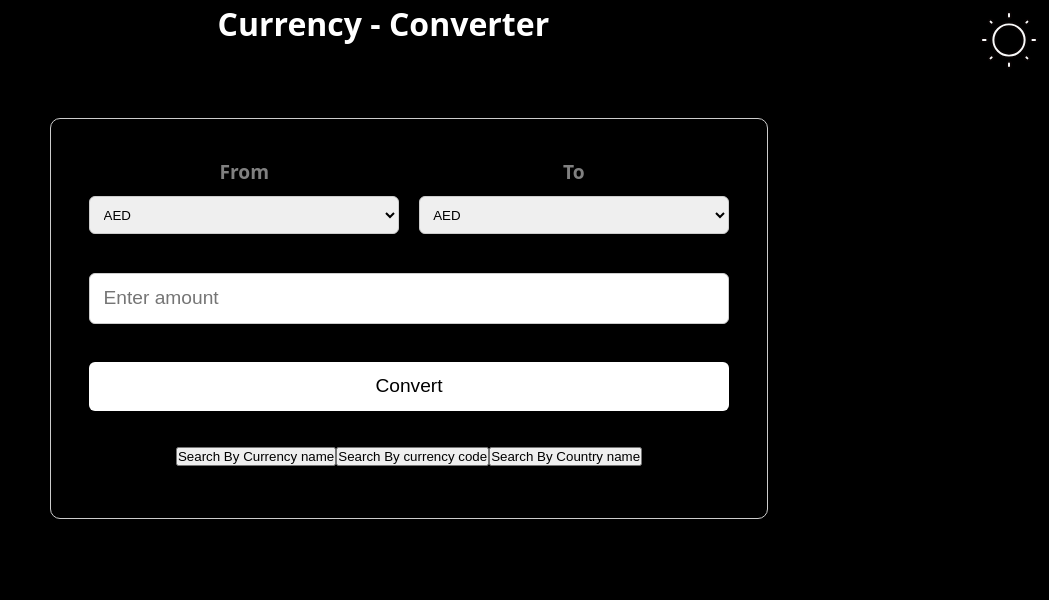
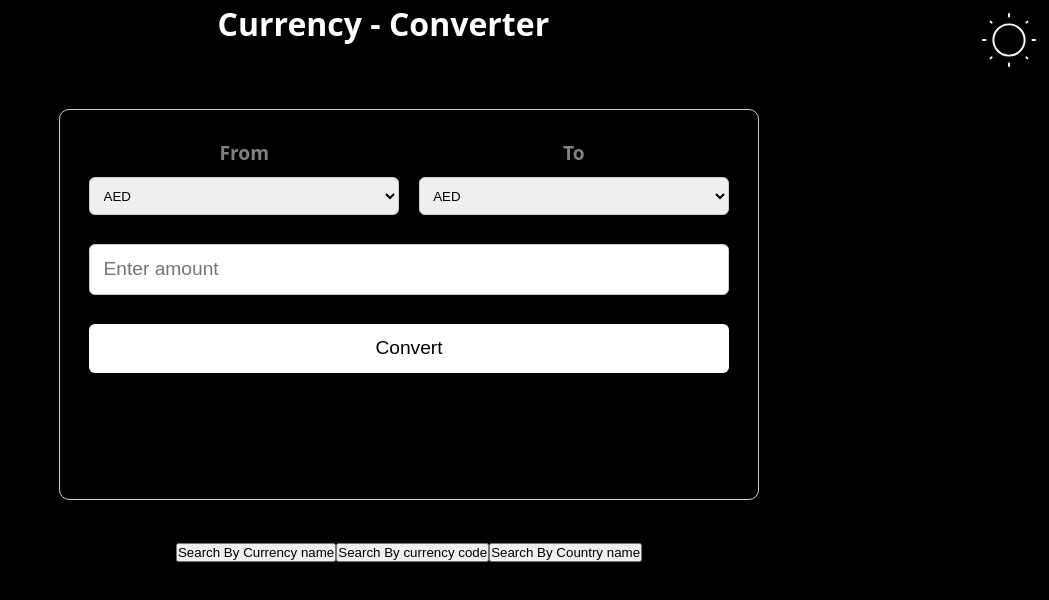
Before and after one commit to harshsays/currency_converter, a React (Vite) app: page /converter in a window 1280 px wide. Shown: the top 600 px of the page, without its empty margins (231-1280 px from the left). Built offline with nearby package versions, Linux system fonts and the light colour scheme.

Commit message:
Your update message

```diff
--- a/src/components/form/form.module.css
+++ b/src/components/form/form.module.css
@@ -2,16 +2,16 @@
   width: 100%;
   display: flex;
   justify-content: center;
-  margin-top: 2rem;
+  margin-top: 1.5rem;
 }
 
 .currencyForm {
   height: 100%;
   display: flex;
   flex-direction: column;
-  gap: 2rem;
+  gap: 1.5rem;
   width: 50%;
-  padding:2rem;
+  padding:1.5rem;
   border: 1px solid #ccc;
   border-radius: 10px;
   /* background-color: var(--black-color); */
--- a/src/pages/currencyConvert/currencyConvert.jsx
+++ b/src/pages/currencyConvert/currencyConvert.jsx
@@ -13,9 +13,12 @@ function CurrencyConvert(){
             <div id={styles.Container}>
                 <Form means={means}></Form>
             </div>
-            <button onClick={()=>chngeMeans("name")}>Search By Currency name</button>
+            <div style={{marginTop:"5rem"}}>
+                <button onClick={()=>chngeMeans("name")}>Search By Currency name</button>
             <button onClick={()=>chngeMeans("code")}>Search By currency code</button>
             <button onClick={()=>chngeMeans("country")}>Search By Country name</button>
+            </div>
+
         </div>
     )
 }
--- a/src/pages/currencyConvert/currencyConvert.module.css
+++ b/src/pages/currencyConvert/currencyConvert.module.css
@@ -6,6 +6,7 @@
 
 #Container{
     height: 50%;
+    max-height: auto;
     width: 100%;
     display: flex;
     justify-content: center;
```
